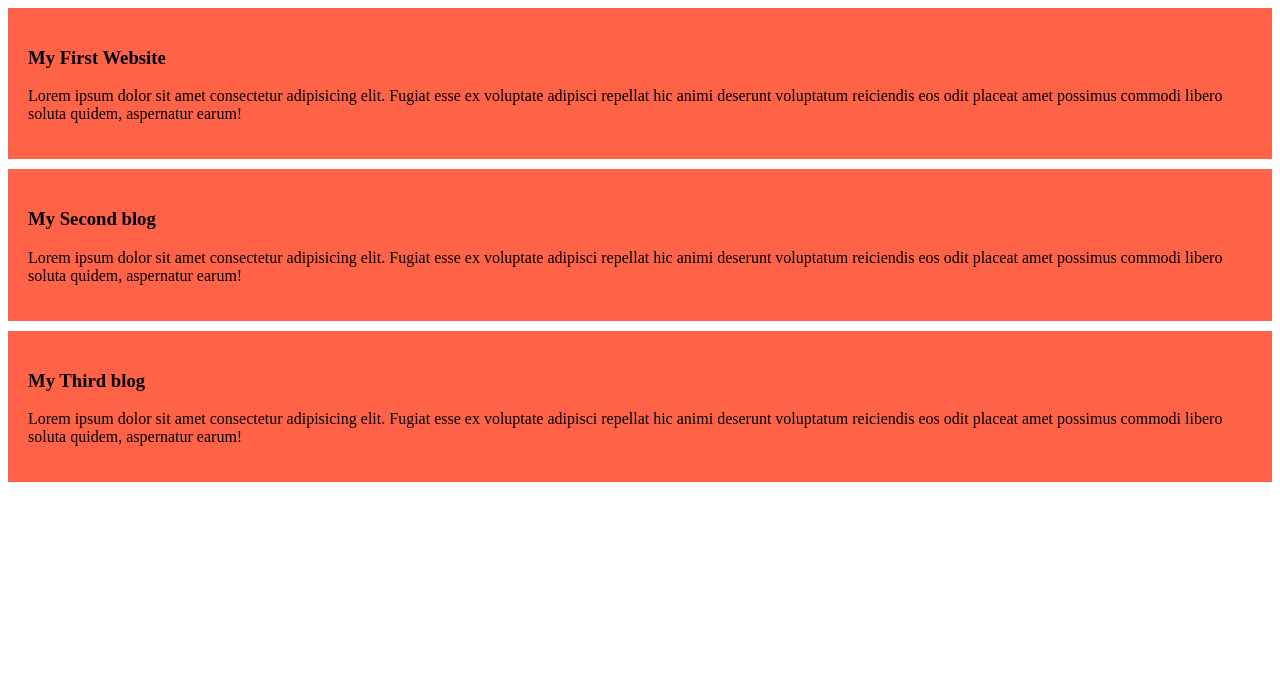
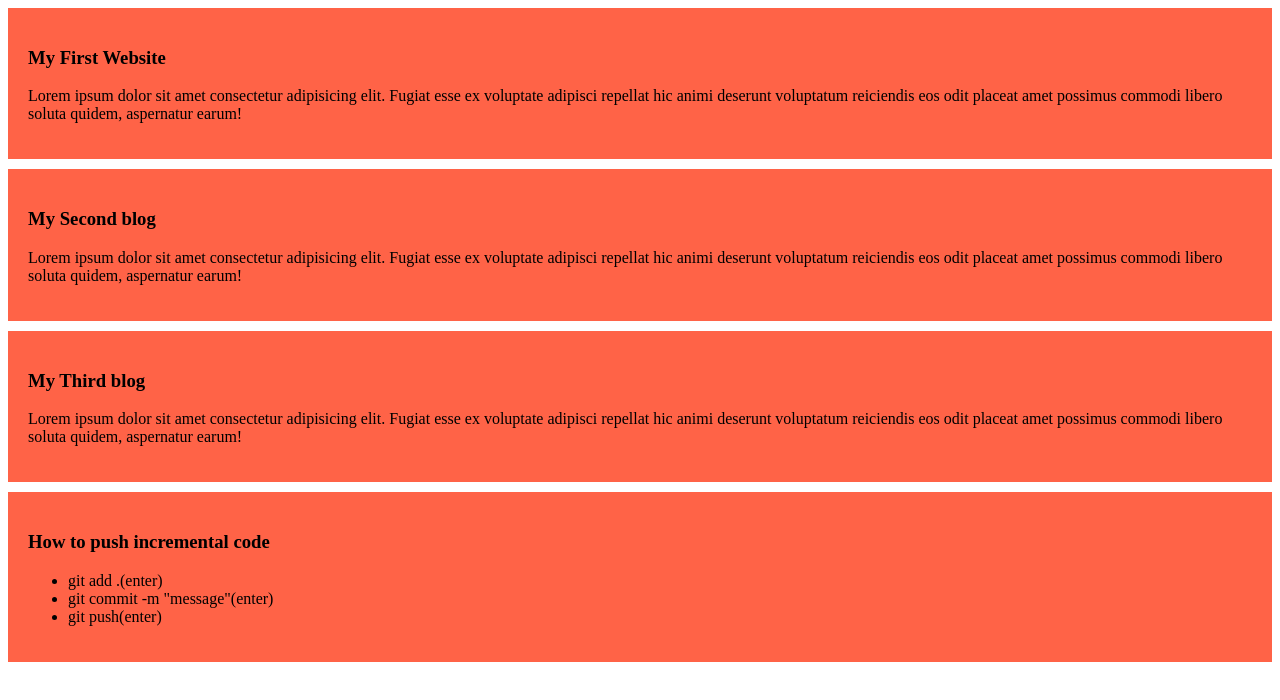
Before and after one commit to mrittunjoy-kumar-das/bossko66-simple-website, a plain HTML site: page index.html in a window 1280 px wide. Drawn offline with Linux system fonts and the light colour scheme.

Commit message:
key bolo

```diff
--- a/index.html
+++ b/index.html
@@ -19,5 +19,13 @@
         <h3>My Third blog</h3>
         <p>Lorem ipsum dolor sit amet consectetur adipisicing elit. Fugiat esse ex voluptate adipisci repellat hic animi deserunt voluptatum reiciendis eos odit placeat amet possimus commodi libero soluta quidem, aspernatur earum!</p>
     </div>
+    <div>
+        <h3>How to push incremental code</h3>
+        <ul>
+            <li>git add .(enter)</li>
+            <li>git commit -m "message"(enter)</li>
+            <li>git push(enter)</li>
+        </ul>
+    </div>
 </body>
 </html>
```
